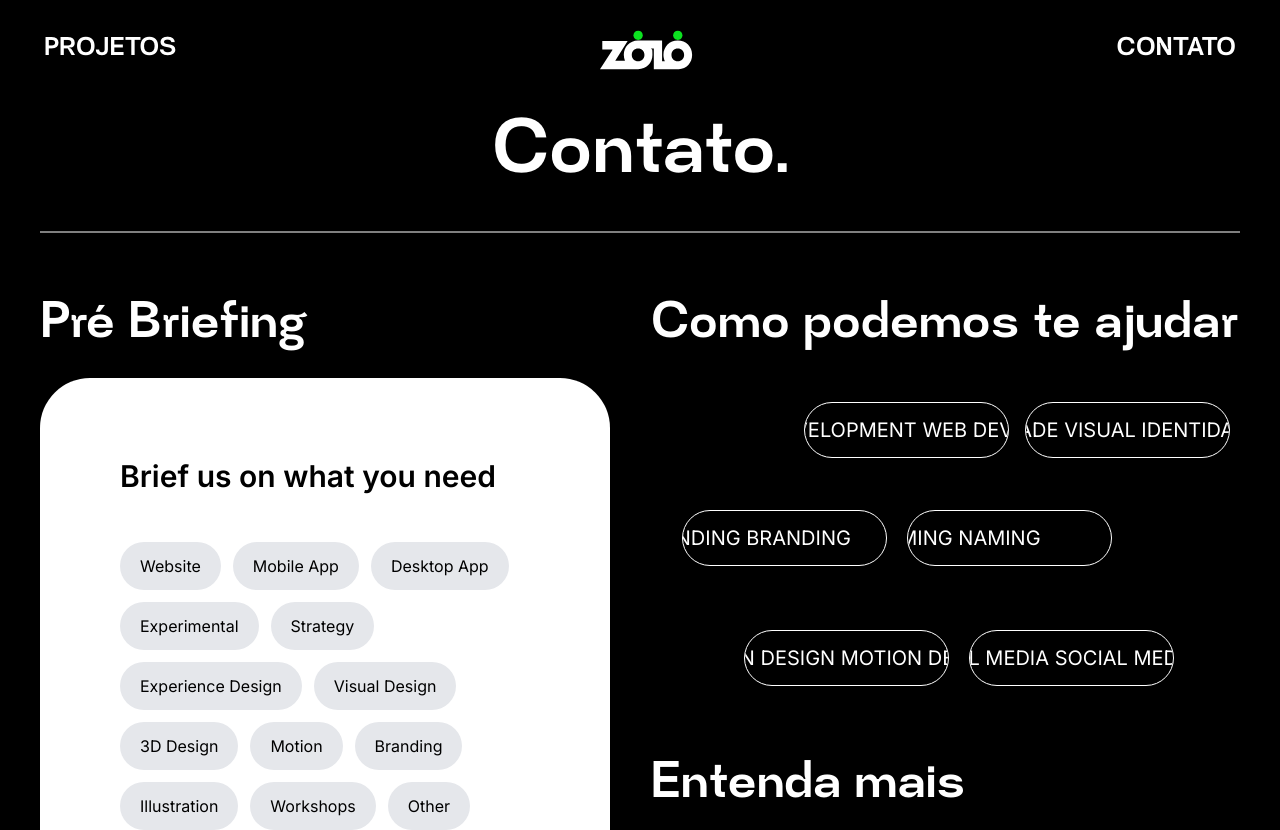
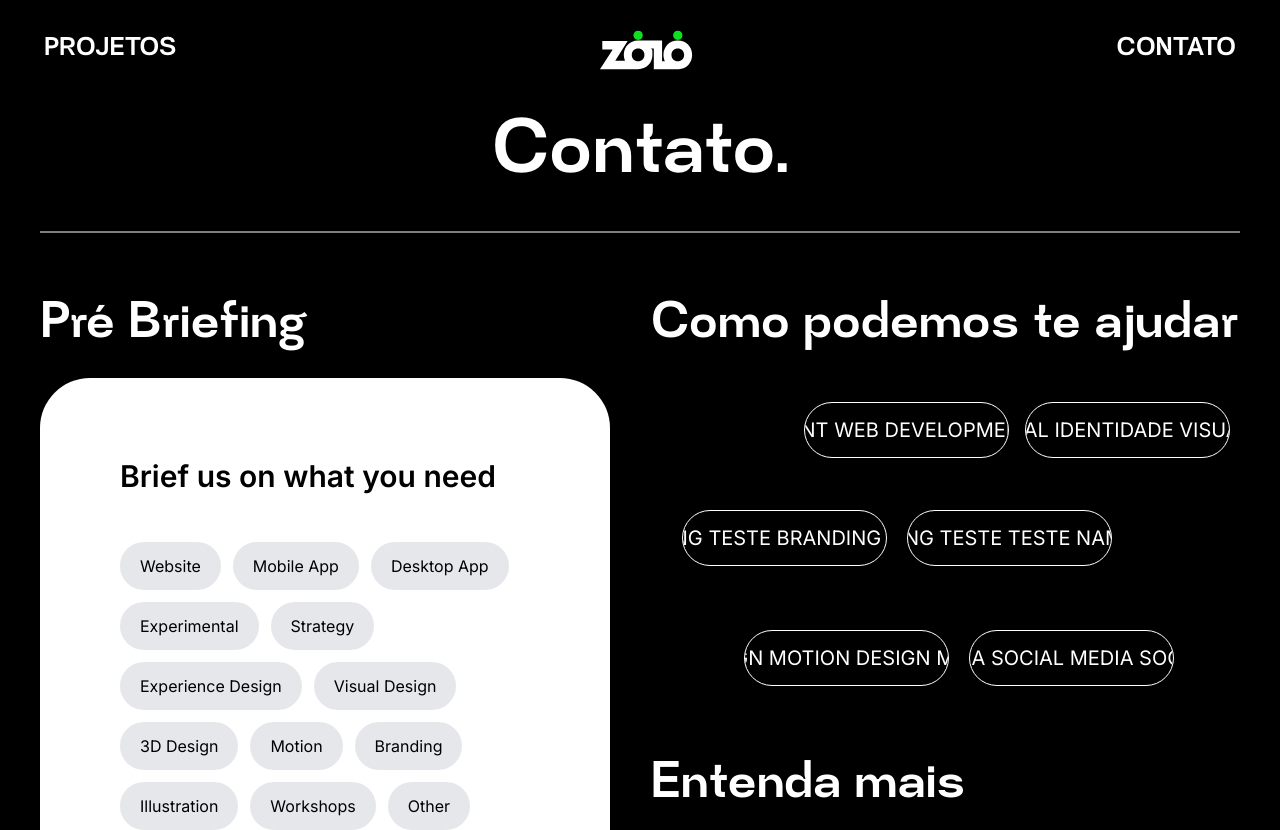
Before and after one commit to ziembick/zoio-brands, a Next.js app: page /contato in a window 1280 px wide. Shown: the top 830 px of the page. Built offline with nearby package versions, Linux system fonts and the light colour scheme.

Commit message:
ioajsdjioasdasdjioasdjio

```diff
--- a/src/app/components/ShowProjects/index.jsx
+++ b/src/app/components/ShowProjects/index.jsx
@@ -4,7 +4,7 @@ import gsap from "gsap";
 import React, { useEffect, useRef } from "react";
 import { CustomEase } from "gsap/dist/CustomEase";
 import Link from "next/link";
-import styles from './showprojects.module.sass'
+import styles from "./showprojects.module.sass";
 
 gsap.registerPlugin(CustomEase);
 CustomEase.create("cubic-text", "0.25, 1, 0.5, 1");
@@ -53,11 +53,11 @@ export default function ShowProjects() {
       >
         <Link href="/galeria">
           <div className="group flex h-full cursor-pointer items-center whitespace-nowrap">
-            <span className="group-hover:pause animate-loopL">
-            &nbsp;Ver mais projetos
+            <span className=" group-hover:pause animate-loopL">
+              Ver mais Projetos Ver mais Projetos&nbsp;
             </span>
-            <span className="group-hover:pause animate-loopL">
-            &nbsp;Ver mais projetos
+            <span className=" group-hover:pause animate-loopL">
+              Ver mais Projetos Ver mais Projetos&nbsp;
             </span>
           </div>
         </Link>
--- a/src/app/components/WebDesign/index.jsx
+++ b/src/app/components/WebDesign/index.jsx
@@ -52,8 +52,8 @@ export default function WebDesign({ value }) {
         className="text-white absolute bottom-[-25vw] left-[35%] ml-10 -mr-10 h-8  w-40 overflow-hidden rounded-full border border-white text-xs font-normal uppercase  opacity-0  lg:relative lg:left-8 lg:bottom-3 lg:right-[1vw] lg:h-14 lg:w-[16vw] lg:text-xl  lg:leading-10 "
       >
         <div className="group flex h-full cursor-pointer items-center whitespace-nowrap">
-          <span className="group-hover:pause animate-loopL">{value}&nbsp;</span>
-          <span className="group-hover:pause animate-loopL">{value}&nbsp;</span>
+          <span className="group-hover:pause animate-loopL">{value}&nbsp;{value}&nbsp;</span>
+          <span className="group-hover:pause animate-loopL">{value}&nbsp;{value}&nbsp;</span>
         </div>
       </div>
     </div>
--- a/src/app/contato/page.jsx
+++ b/src/app/contato/page.jsx
@@ -103,8 +103,8 @@ export default function Contato() {
 
   const webdesign = "Web Development";
   const identidade = "Identidade Visual";
-  const branding = "Branding";
-  const naming = "Naming";
+  const branding = "teste Branding";
+  const naming = "Teste teste Naming";
   const motion = "Motion Design";
   const social = "Social Media";
 
```
Also changed, not shown: public/medias/load.gif.
